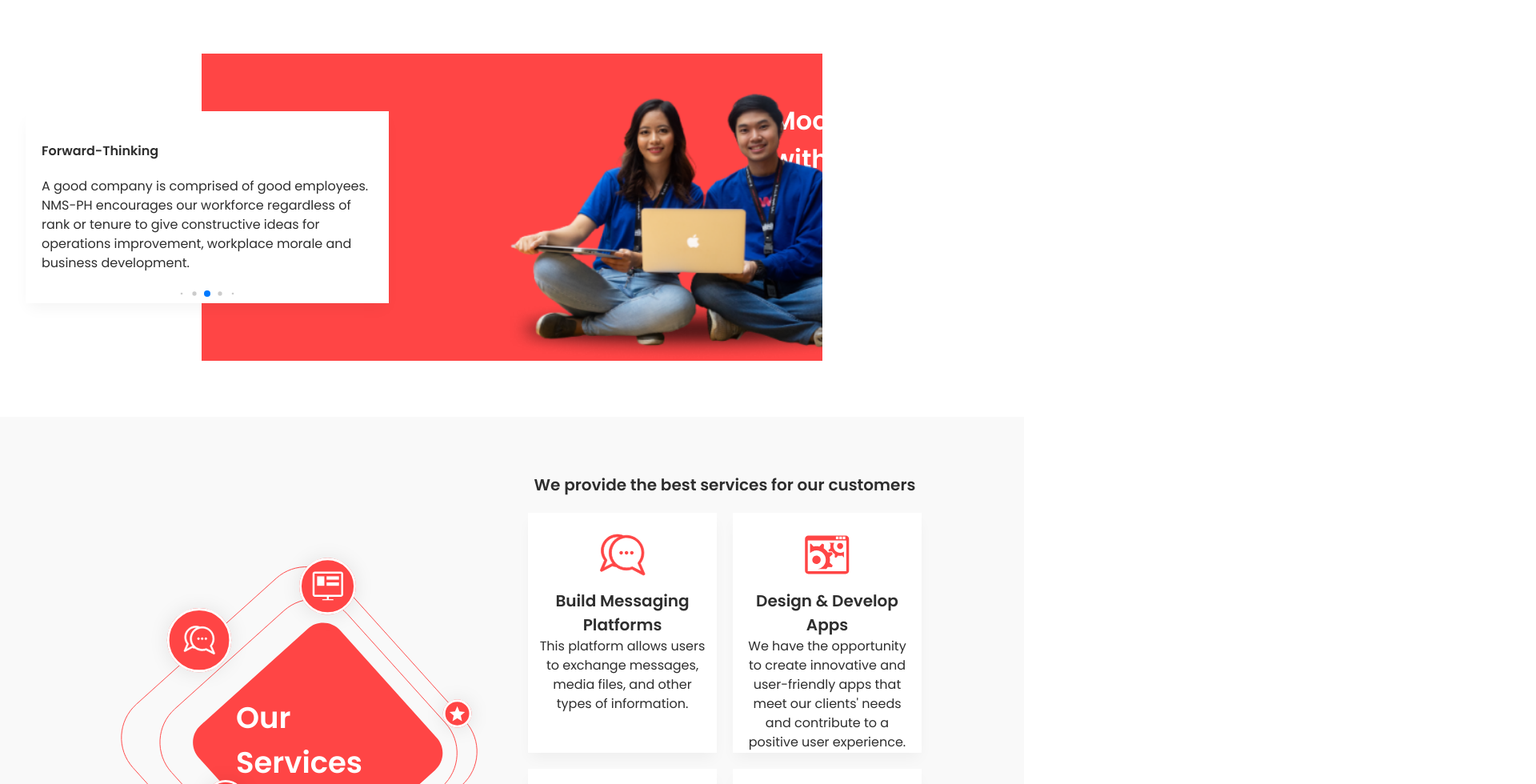
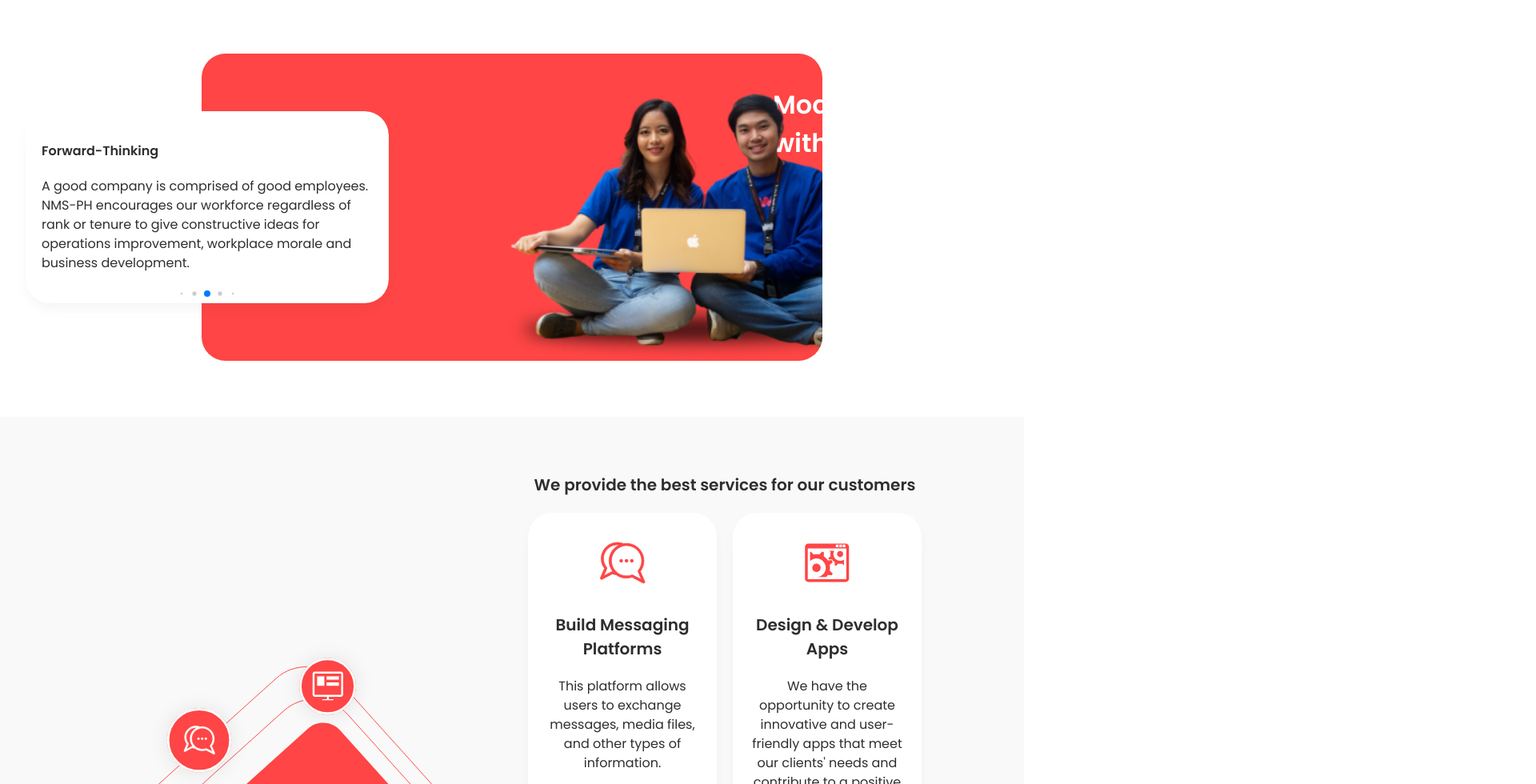
Before and after one commit to rmadayag/nmsph, a React (Vite) app: page / in a window 1280 px wide. Shown: the part 1780-2760 px from the top of the page at 80% size, 1920 px wide, since content can reach past the window. Built offline with nearby package versions, Linux system fonts and the light colour scheme; no server answers; the HTML template or start-up script is replaced by a standard one.

Commit message:
add changes

```diff
--- a/src/pages/HomePage.jsx
+++ b/src/pages/HomePage.jsx
@@ -1,4 +1,3 @@
-
 import React, { useState, useEffect } from 'react';
 import { motion } from 'framer-motion'
 import lifestyles from '/home-2.png';
@@ -134,7 +133,7 @@ function HomePage() {
               </p>
               <a href="/careers">
                 <button
-                  className="rounded-30px bg-primary text-white font-semibold text-14 md:text-16 w-sm-button h-sm-button md:w-lg-button md:h-lg-button hover:bg-primary/80">
+                  className="rounded-lg bg-primary text-white font-semibold text-14 md:text-16 w-sm-button h-sm-button md:w-lg-button md:h-lg-button hover:bg-primary/80">
                   Join Our Team
                 </button>
               </a>
@@ -167,7 +166,7 @@ function HomePage() {
             <div>
               <a href='/about'>
                 <button
-                  className="rounded-30px font-semibold bg-primary text-white text-14 md:text-16 w-sm-button h-sm-button md:w-lg-button md:h-lg-button hover:bg-primary/80">
+                  className="rounded-lg font-semibold bg-primary text-white text-14 md:text-16 w-sm-button h-sm-button md:w-lg-button md:h-lg-button hover:bg-primary/80">
                   Read more
                 </button>
               </a>
@@ -183,8 +182,8 @@ function HomePage() {
         className='bg-bgcolor'>
         <div className='container items-center mx-auto py-40 md:py-70'>
           <div class="flex flex-wrap mx-16px md:mx-100px">
-            <div className="md:rounded-30px rounded-15px bg-primary relative px-5 lg:max-w-5xl w-full ml-auto min-h-[24rem] flex lg:flex-row flex-col-reverse items-center">
-              <Swiper className='md:rounded-30px rounded-15px w-full md:w-[454px] h-169 md:h-[240px] lg:absolute md:bottom-50 md:-left-60 object-cover shadow-shadow cursor-pointer'
+            <div className="md:rounded-lg rounded-sm bg-primary relative px-5 lg:max-w-5xl w-full ml-auto min-h-[24rem] flex lg:flex-row flex-col-reverse items-center">
+              <Swiper className='md:rounded-lg rounded-sm w-full md:w-[454px] h-169 md:h-[240px] lg:absolute md:bottom-50 md:-left-60 object-cover shadow-shadow cursor-pointer'
                 spaceBetween={40}
                 centeredSlides={true}
                 autoplay={{
@@ -210,7 +209,7 @@ function HomePage() {
                 }}
               >
                 <SwiperSlide>
-                  <div className="md:rounded-30px rounded-15px bg-white text-accent relative px-5 py-5 flex lg:flex-row flex-col-reverse items-center h-169 md:h-[240px]">
+                  <div className="md:rounded-lg rounded-sm bg-white text-accent relative px-5 py-5 flex lg:flex-row flex-col-reverse items-center h-169 md:h-[240px]">
                     <div>
                       <h2 className="text-14 md:text-16 font-semibold mb-5 ">
                         Equal Opportunity Hiring
@@ -223,7 +222,7 @@ function HomePage() {
                 </SwiperSlide>
 
                 <SwiperSlide>
-                  <div className="md:rounded-30px rounded-15px bg-white text-accent relative px-5 py-5 flex lg:flex-row flex-col-reverse items-center h-169 md:h-[240px]">
+                  <div className="md:rounded-lg rounded-sm bg-white text-accent relative px-5 py-5 flex lg:flex-row flex-col-reverse items-center h-169 md:h-[240px]">
                     <div>
                       <h2 className="text-14 md:text-16 font-semibold mb-5 ">
                         Strong Company Culture
@@ -236,7 +235,7 @@ function HomePage() {
                 </SwiperSlide>
 
                 <SwiperSlide>
-                  <div className="md:rounded-30px rounded-15px bg-white text-accent relative px-5 py-5 flex lg:flex-row flex-col-reverse items-center h-169 md:h-[240px]">
+                  <div className="md:rounded-lg rounded-sm bg-white text-accent relative px-5 py-5 flex lg:flex-row flex-col-reverse items-center h-169 md:h-[240px]">
                     <div>
                       <h2 className="text-14 md:text-16 font-semibold mb-5 ">
                         Forward-Thinking
@@ -249,7 +248,7 @@ function HomePage() {
                 </SwiperSlide>
 
                 <SwiperSlide>
-                  <div className="md:rounded-30px rounded-15px bg-white text-accent relative px-5 py-5 flex lg:flex-row flex-col-reverse items-center h-169 md:h-[240px]">
+                  <div className="md:rounded-lg rounded-sm bg-white text-accent relative px-5 py-5 flex lg:flex-row flex-col-reverse items-center h-169 md:h-[240px]">
                     <div>
                       <h2 className="text-14 md:text-16 font-semibold mb-5 ">
                         Knowledge Development
@@ -262,7 +261,7 @@ function HomePage() {
                 </SwiperSlide>
 
                 <SwiperSlide>
-                  <div className="md:rounded-30px rounded-15px bg-white text-accent relative px-5 py-5 flex lg:flex-row flex-col-reverse items-center h-169 md:h-[240px]">
+                  <div className="md:rounded-lg rounded-sm bg-white text-accent relative px-5 py-5 flex lg:flex-row flex-col-reverse items-center h-169 md:h-[240px]">
                     <div>
                       <h2 className="text-14 md:text-16 font-semibold mb-5 ">
                         Harmony in Diversity
@@ -275,7 +274,7 @@ function HomePage() {
                 </SwiperSlide>
 
                 <SwiperSlide>
-                  <div className="md:rounded-30px rounded-5px bg-white text-accent relative px-5 py-5 flex lg:flex-row flex-col-reverse items-center h-169 md:h-[240px]">
+                  <div className="md:rounded-lg rounded-sm bg-white text-accent relative px-5 py-5 flex lg:flex-row flex-col-reverse items-center h-169 md:h-[240px]">
                     <div>
                       <h2 className="text-14 md:text-16 font-semibold mb-5 ">
                         Work Hard, Party Harder
@@ -288,7 +287,7 @@ function HomePage() {
                 </SwiperSlide>
 
                 <SwiperSlide>
-                  <div className="md:rounded-30px rounded-15px bg-white text-accent relative px-5 py-5 flex lg:flex-row flex-col-reverse items-center h-169 md:h-[240px]">
+                  <div className="md:rounded-lg rounded-sm bg-white text-accent relative px-5 py-5 flex lg:flex-row flex-col-reverse items-center h-169 md:h-[240px]">
                     <div>
                       <h2 className="text-14 md:text-16 font-semibold mb-5 ">
                         Earning and Giving Back
@@ -301,7 +300,7 @@ function HomePage() {
                 </SwiperSlide>
 
                 <SwiperSlide>
-                  <div className="md:rounded-30px rounded-15px bg-white text-accent relative px-5 py-5 flex lg:flex-row flex-col-reverse items-center h-169 md:h-[240px]">
+                  <div className="md:rounded-lg rounded-sm bg-white text-accent relative px-5 py-5 flex lg:flex-row flex-col-reverse items-center h-169 md:h-[240px]">
                     <div>
                       <h2 className="text-14 md:text-16 font-semibold mb-5 ">
                         Comfortable Work Environment
@@ -318,14 +317,14 @@ function HomePage() {
                 <h2 className="text-h3 md:text-h2 font-semibold text-white md:mx-60 md:w-2/5">
                   Modern People with Modern Lifestyles
                 </h2>
-                <p className="lg:text-left text-justify max-w-lg text-14 md:text-16 text-white leading-6 md:mx-60 md:w-2/5">
+                <p className="lg:text-left text-justify max-w-lg text-14 md:text-16 md:my-20 my-15 text-white leading-6 md:mx-60 md:w-2/5">
                   "Be part of our constantly growing family and help us by becoming a valued building block for our innovative, unique and progressive services."
                 </p>
               </div>
               <img
                 src={lifestyles}
                 alt=""
-                className="lg:h-[25rem] h-80 lg:absolute bottom-0 -right-0 object-cover rounded-30px"
+                className="lg:h-[25rem] h-80 lg:absolute bottom-0 -right-0 object-cover rounded-lg"
               />
             </div>
 
@@ -352,11 +351,11 @@ function HomePage() {
           <div className='flex flex-col h-full justify-center gap-5'>
             <h3 className='text-h3 font-semibold text-center md:text-h3 md:text-center text-accent'> We provide the best services for our customers</h3>
             <motion.div class="grid grid-cols-1 md:grid-cols-2 grid-flow-row-2 gap-5">
-              <div className=' bg-white hover:bg-primary text-accent hover:text-white rounded-15px md:rounded-30px shadow-shadow p-10 md:h-[300px]'>
-                <motion.div className='md:w-1/2 mx-auto'>
+              <div className=' bg-white hover:bg-primary text-accent hover:text-white rounded-sm md:rounded-lg shadow-shadow py-20 md:py-20 px-20 md:px-20'>
+                <motion.div className='md:w-1/2 mx-auto pb-15 md:pb-20'>
                   <img src={messaging} class="mx-auto" />
                 </motion.div>
-                <motion.h3 className='text-h3 font-semibold text-center md:text-h3 md:text-center'
+                <motion.h3 className='text-h3 font-semibold text-center md:text-h3 md:text-center mb-15 md:mb-20'
                   initial={{ opacity: 0, y: -20 }}
                   animate={{ opacity: 1, y: 0 }}
                   exit={{ opacity: 0, y: -20 }}
@@ -365,7 +364,7 @@ function HomePage() {
                   Build Messaging Platforms
                 </motion.h3>
 
-                <motion.p className='text-14 md:text-16 max-w-xl text-center md:text-center'
+                <motion.p className='text-14 md:text-16 max-w-xl text-center md:text-center mb-15 md:mb-20'
                   initial={{ opacity: 0, y: -20 }}
                   animate={{ opacity: 1, y: 0 }}
                   exit={{ opacity: 0, y: -20 }}
@@ -375,11 +374,11 @@ function HomePage() {
                 </motion.p>
               </div>
 
-              <div className=' bg-white hover:bg-primary text-accent hover:text-white rounded-15px md:rounded-30px shadow-shadow  p-10 md:h-[300px]'>
-                <motion.div className='md:w-1/2 mx-auto'>
+              <div className=' bg-white hover:bg-primary text-accent hover:text-white rounded-sm md:rounded-lg shadow-shadow py-20 md:py-20 px-20 md:px-20'>
+                <motion.div className='md:w-1/2 mx-auto pb-15 md:pb-20'>
                   <img src={design} class="mx-auto" />
                 </motion.div>
-                <motion.h3 className='text-h3 font-semibold text-center md:text-h3 md:text-center '
+                <motion.h3 className='text-h3 font-semibold text-center md:text-h3 md:text-center mb-15 md:mb-20'
                   initial={{ opacity: 0, y: -20 }}
                   animate={{ opacity: 1, y: 0 }}
                   exit={{ opacity: 0, y: -20 }}
@@ -388,7 +387,7 @@ function HomePage() {
                   Design & Develop Apps
                 </motion.h3>
 
-                <motion.p className='text-14 md:text-16 max-w-xl text-center md:text-center'
+                <motion.p className='text-14 md:text-16 max-w-xl text-center md:text-center mb-15 md:mb-20'
                   initial={{ opacity: 0, y: -20 }}
                   animate={{ opacity: 1, y: 0 }}
                   exit={{ opacity: 0, y: -20 }}
@@ -398,11 +397,11 @@ function HomePage() {
                 </motion.p>
               </div>
 
-              <div className=' bg-white hover:bg-primary text-accent hover:text-white rounded-15px md:rounded-30px shadow-shadow  p-10 md:h-[300px]'>
-                <motion.div className='md:w-1/2 mx-auto'>
+              <div className=' bg-white hover:bg-primary text-accent hover:text-white rounded-sm md:rounded-lg shadow-shadow py-20 md:py-20 px-20 md:px-20'>
+                <motion.div className='md:w-1/2 mx-auto pb-15 md:pb-20'>
                   <img src={moderate} class="mx-auto" />
                 </motion.div>
-                <motion.h3 className='text-h3 font-semibold text-center md:text-h3 md:text-center'
+                <motion.h3 className='text-h3 font-semibold text-center md:text-h3 md:text-center mb-15 md:mb-20'
                   initial={{ opacity: 0, y: -20 }}
                   animate={{ opacity: 1, y: 0 }}
                   exit={{ opacity: 0, y: -20 }}
@@ -411,7 +410,7 @@ function HomePage() {
                   Moderate & improve websites
                 </motion.h3>
 
-                <motion.p className='text-14 md:text-16 max-w-xl text-center md:text-center'
+                <motion.p className='text-14 md:text-16 max-w-xl text-center md:text-center mb-15 md:mb-20'
                   initial={{ opacity: 0, y: -20 }}
                   animate={{ opacity: 1, y: 0 }}
                   exit={{ opacity: 0, y: -20 }}
@@ -421,11 +420,11 @@ function HomePage() {
                 </motion.p>
               </div>
 
-              <div className=' bg-white hover:bg-primary text-accent hover:text-white rounded-15px md:rounded-30px shadow-shadow  p-10 md:h-[300px]'>
-                <motion.div className='md:w-1/2 mx-auto'>
+              <div className=' bg-white hover:bg-primary text-accent hover:text-white rounded-sm md:rounded-lg shadow-shadow py-20 md:py-20 px-20 md:px-20'>
+                <motion.div className='md:w-1/2 mx-auto pb-15 md:pb-20'>
                   <img src={voice} class="mx-auto" />
                 </motion.div>
-                <motion.h3 className='text-h3 font-semibold text-center md:text-h3 md:text-center'
+                <motion.h3 className='text-h3 font-semibold text-center md:text-h3 md:text-center mb-15 md:mb-20'
                   initial={{ opacity: 0, y: -20 }}
                   animate={{ opacity: 1, y: 0 }}
                   exit={{ opacity: 0, y: -20 }}
@@ -434,7 +433,7 @@ function HomePage() {
                   Voice customer service
                 </motion.h3>
 
-                <motion.p className='text-14 md:text-16 max-w-xl text-center md:text-center'
+                <motion.p className='text-14 md:text-16 max-w-xl text-center md:text-center mb-15 md:mb-20'
                   initial={{ opacity: 0, y: -20 }}
                   animate={{ opacity: 1, y: 0 }}
                   exit={{ opacity: 0, y: -20 }}
@@ -467,7 +466,7 @@ function HomePage() {
                   <img
                     src={`https://drive.google.com/uc?id=${images[0].id}`}
                     alt={images[0].name}
-                    className='block h-full w-full rounded-15px md:rounded-30px object-cover object-center cursor-pointer hover:scale-95 transition-transform duration-300 ease-in-out'
+                    className='block h-full w-full rounded-sm md:rounded-lg object-cover object-center cursor-pointer hover:scale-95 transition-transform duration-300 ease-in-out'
                     onClick={() => handleImageClick(index)}
                   />
                 )}
@@ -479,7 +478,7 @@ function HomePage() {
                   <img
                     src={`https://drive.google.com/uc?id=${image.id}`}
                     alt={image.name}
-                    className='block h-full w-full rounded-15px md:rounded-30px object-cover object-center cursor-pointer hover:scale-95 transition-transform duration-300 ease-in-out'
+                    className='block h-full w-full rounded-sm md:rounded-lg object-cover object-center cursor-pointer hover:scale-95 transition-transform duration-300 ease-in-out'
                     onClick={() => handleImageClick(index)}
                   />
                 </div>
@@ -511,7 +510,7 @@ function HomePage() {
                         </svg>
                       </button>
                     )}
-                    <button onClick={handleCloseModal} type="button" class="absolute -right-10 -top-10 text-white bg-primary hover:bg-gray-200 hover:text-gray-900 rounded-30px text-sm w-8 h-8 inline-flex justify-center items-center dark:hover:bg-gray-600 dark:hover:text-white" data-modal-hide="popup-modal">
+                    <button onClick={handleCloseModal} type="button" class="absolute -right-10 -top-10 text-white bg-primary hover:bg-gray-200 hover:text-gray-900 rounded-lg text-sm w-8 h-8 inline-flex justify-center items-center dark:hover:bg-gray-600 dark:hover:text-white" data-modal-hide="popup-modal">
                       <svg class="w-3 h-3" aria-hidden="true" xmlns="http://www.w3.org/2000/svg" fill="none" viewBox="0 0 14 14">
                         <path stroke="currentColor" stroke-linecap="round" stroke-linejoin="round" stroke-width="2" d="m1 1 6 6m0 0 6 6M7 7l6-6M7 7l-6 6" />
                       </svg>
@@ -530,7 +529,7 @@ function HomePage() {
           <div className='flex justify-center'>
             <a href='/gallery'>
               <button
-                className="rounded-30px font-semibold bg-primary text-white text-14 md:text-16 w-sm-button h-sm-button md:w-lg-button md:h-lg-button hover:bg-primary/80">
+                className="rounded-lg font-semibold bg-primary text-white text-14 md:text-16 w-sm-button h-sm-button md:w-lg-button md:h-lg-button hover:bg-primary/80">
                 View more
               </button>
             </a>
@@ -545,7 +544,7 @@ function HomePage() {
         className='bg-secondary'>
         <div className='bg-secondary py-40 md:py-70'>
           <div className='container items-center mx-auto'>
-            <motion.h2 className='text-h3 font-semibold text-center md:text-h2 md:text-center text-accent'
+            <motion.h2 className='text-h3 font-semibold text-center md:text-h2 md:text-center text-accent mb-15 md:mb-20'
               initial={{ opacity: 0, y: -20 }}
               animate={{ opacity: 1, y: 0 }}
               exit={{ opacity: 0, y: -20 }}
@@ -554,7 +553,7 @@ function HomePage() {
               Testimonial
             </motion.h2>
 
-            <motion.p className='text-14 md:text-16 text-center md:text-center text-accent'
+            <motion.p className='text-14 md:text-16 text-center md:text-center text-accent mb-15 md:mb-20'
               initial={{ opacity: 0, y: -20 }}
               animate={{ opacity: 1, y: 0 }}
               exit={{ opacity: 0, y: -20 }}
@@ -595,7 +594,7 @@ function HomePage() {
               }}
             >
               <SwiperSlide>
-                <div class="rounded-30px bg-white hover:bg-primary text-accent hover:text-white p-4 w-full shadow-shadow">
+                <div class="rounded-lg bg-white hover:bg-primary text-accent hover:text-white p-4 w-full shadow-shadow">
                   <div class="flex items-center">
                     <img
                       src={employee1}
@@ -611,7 +610,7 @@ function HomePage() {
               </SwiperSlide>
 
               <SwiperSlide>
-                <div class="rounded-30px bg-white hover:bg-primary text-accent hover:text-white p-4 w-full shadow-shadow">
+                <div class="rounded-lg bg-white hover:bg-primary text-accent hover:text-white p-4 w-full shadow-shadow">
                   <div class="flex items-center">
                     <img
                       src={employee2}
@@ -627,7 +626,7 @@ function HomePage() {
               </SwiperSlide>
 
               <SwiperSlide>
-                <div class="rounded-30px bg-white hover:bg-primary text-accent hover:text-white p-4 w-full shadow-shadow">
+                <div class="rounded-lg bg-white hover:bg-primary text-accent hover:text-white p-4 w-full shadow-shadow">
                   <div class="flex items-center">
                     <img
                       src={employee3}
```
